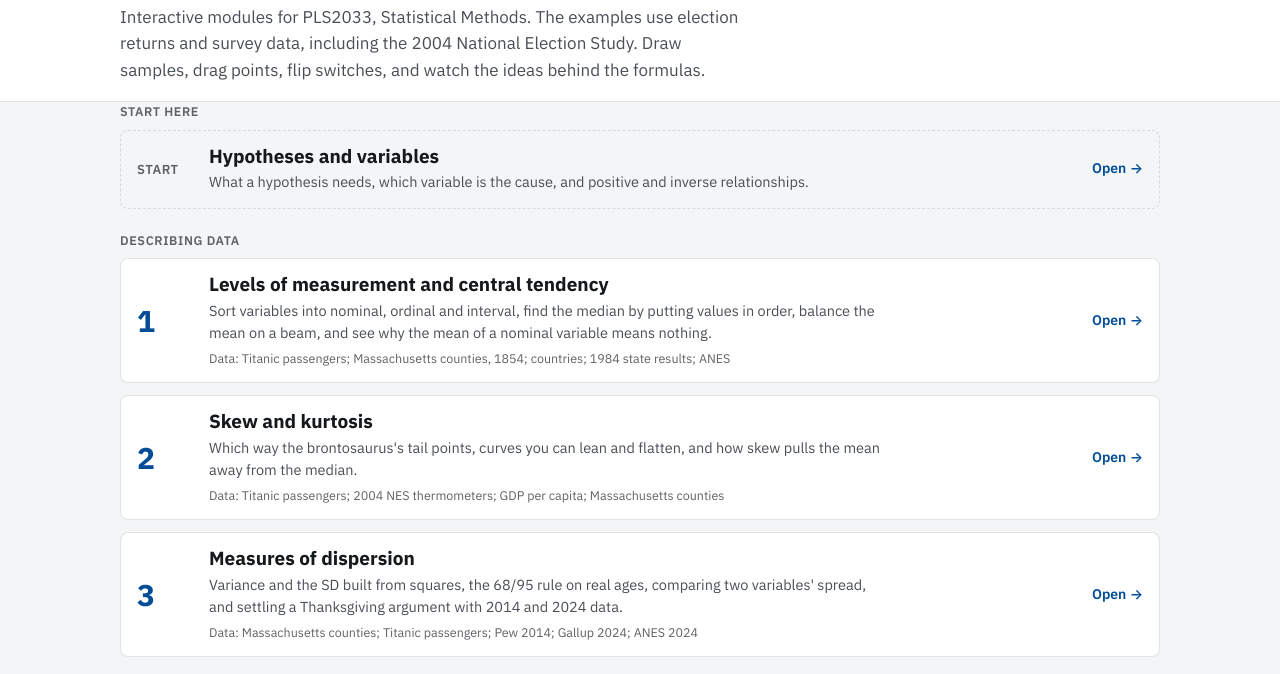
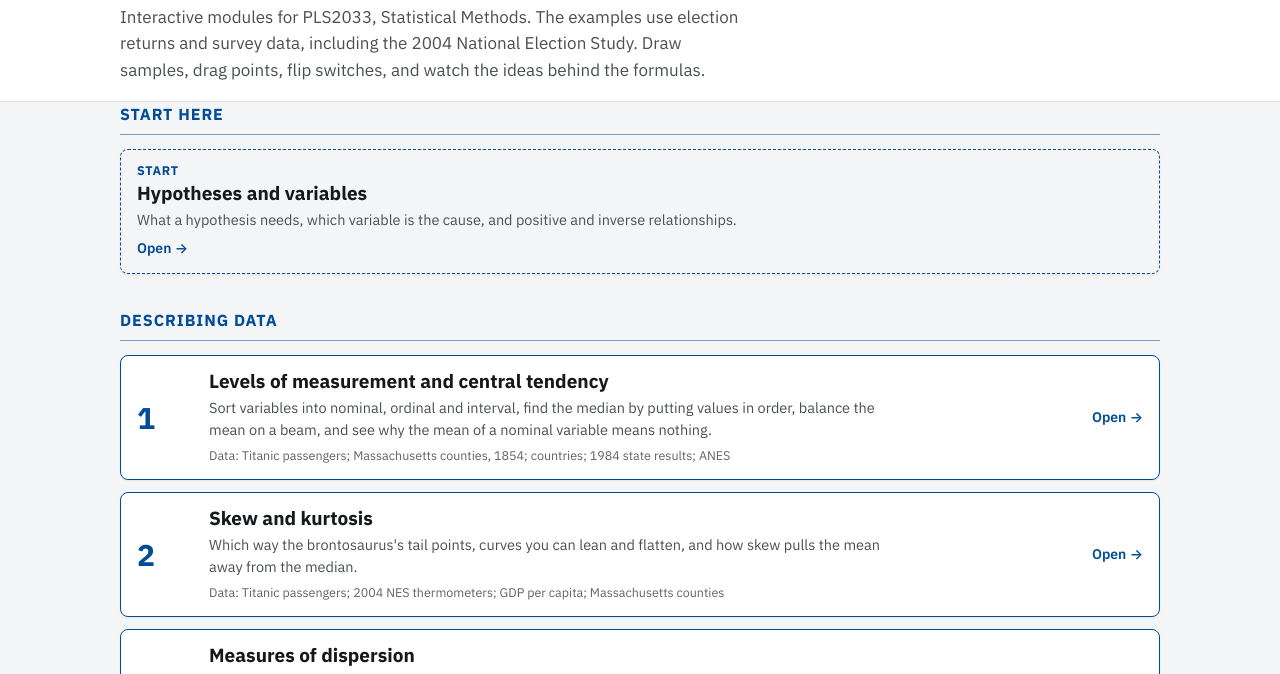
Before and after one commit to pdanyi-stat/stats-interactives, a plain HTML site: page index.html in a window 1280 px wide. Shown: the part 98-772 px from the top of the page. Drawn offline with Linux system fonts and the light colour scheme.

Commit message:
Add files via upload
Index border and headers

```diff
--- a/index.html
+++ b/index.html
@@ -206,6 +206,15 @@ svg text[fill="var(--s1)"],svg text[fill="var(--c1)"]{fill:var(--s1-ink)}
 svg [fill="var(--dem)"]:not(text):not([stroke]){stroke:var(--dem-ink);stroke-width:1px}
 svg [fill="var(--rep)"]:not(text):not([stroke]){stroke:var(--rep-ink);stroke-width:1px}
 </style>
+<style id="hub-look">
+.groups{gap:34px}
+.gh{margin:0 0 14px;padding-bottom:7px;font-size:16px;font-weight:700;letter-spacing:.06em;color:var(--s1-ink);border-bottom:1px solid color-mix(in srgb,var(--s1-line) 45%,var(--line))}
+.mod{border:1px solid var(--s1-line);box-shadow:0 1px 2px rgba(0,0,0,.06)}
+.mod:hover{border-color:var(--s1-line);background:color-mix(in srgb,var(--s1) 6%,var(--surface))}
+.mod.ex{grid-template-columns:minmax(0,1fr);border:1px dashed var(--s1-line);background:var(--page)}
+.mod.ex .num{grid-column:1;font-size:12.5px;letter-spacing:.06em;color:var(--s1-ink);font-weight:700}
+.mod.ex .go{grid-column:1}
+</style>
 </head>
 <body>
 <div class="rule"></div>
```
